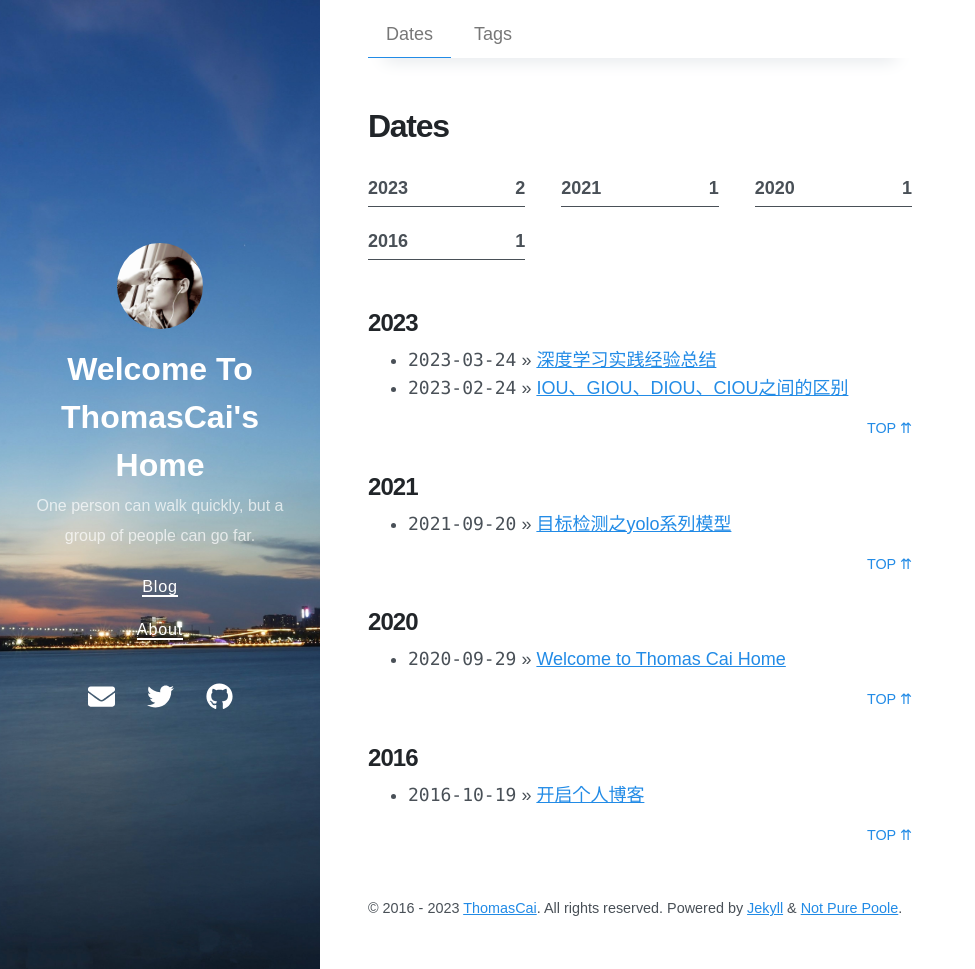
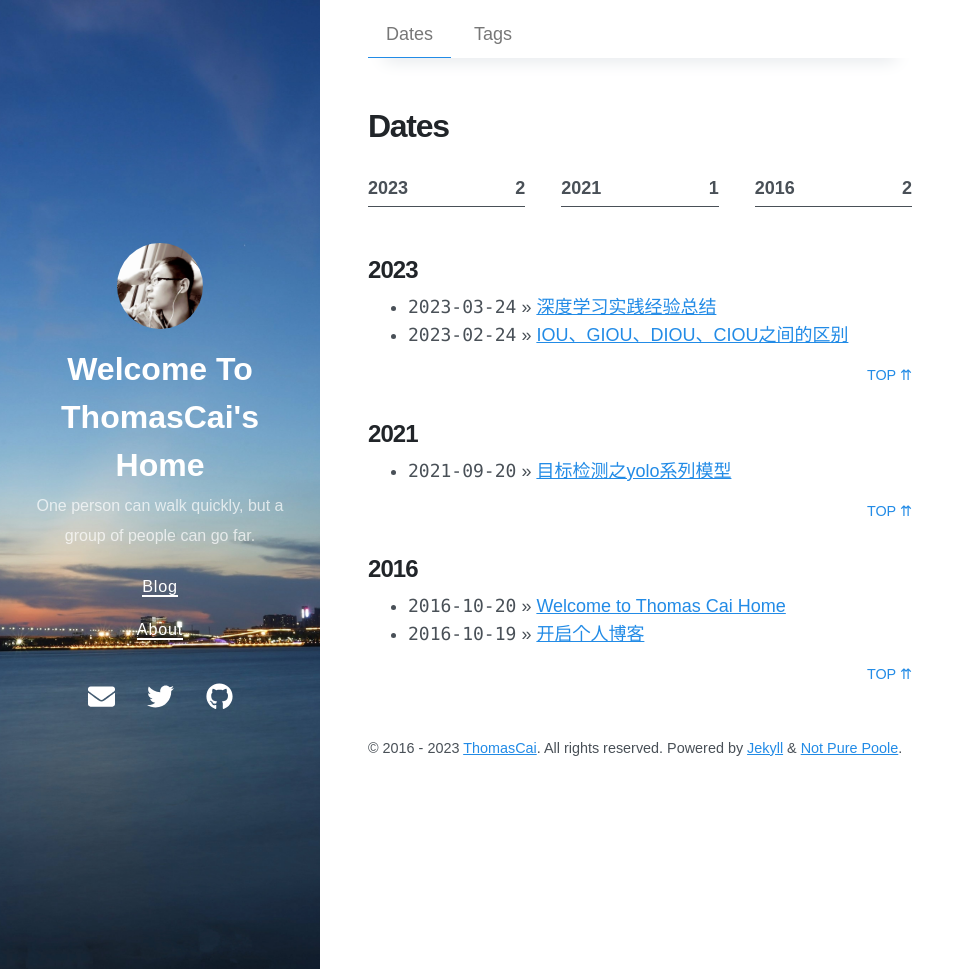
Before and after one commit to ThomasCai/thomascai.github.io, a Jekyll site: the page built from dates.md, in a window 1280 px wide and 969 px high. Shown: the whole window, without its empty margins (0-975 px from the left). Built offline with Jekyll 4.4.1, drawn with Linux system fonts in a browser that asks for light colours; nearby versions of some CDN libraries.

Commit message:
add blog

```diff
--- a/_posts/2020-09-29-welcome-to-thomascai-home.md
+++ b/_posts/2016-10-20-welcome-to-thomascai-home.md
@@ -1,7 +1,7 @@
 ---
 layout: post
 title: Welcome to Thomas Cai Home
-date: 2020-09-29 23:18 +0800
+date: 2016-10-20 23:18 +0800
 last_modified_at: 2020-10-01 01:08:25 +0800
 tags: test_tag
 math: true
```
